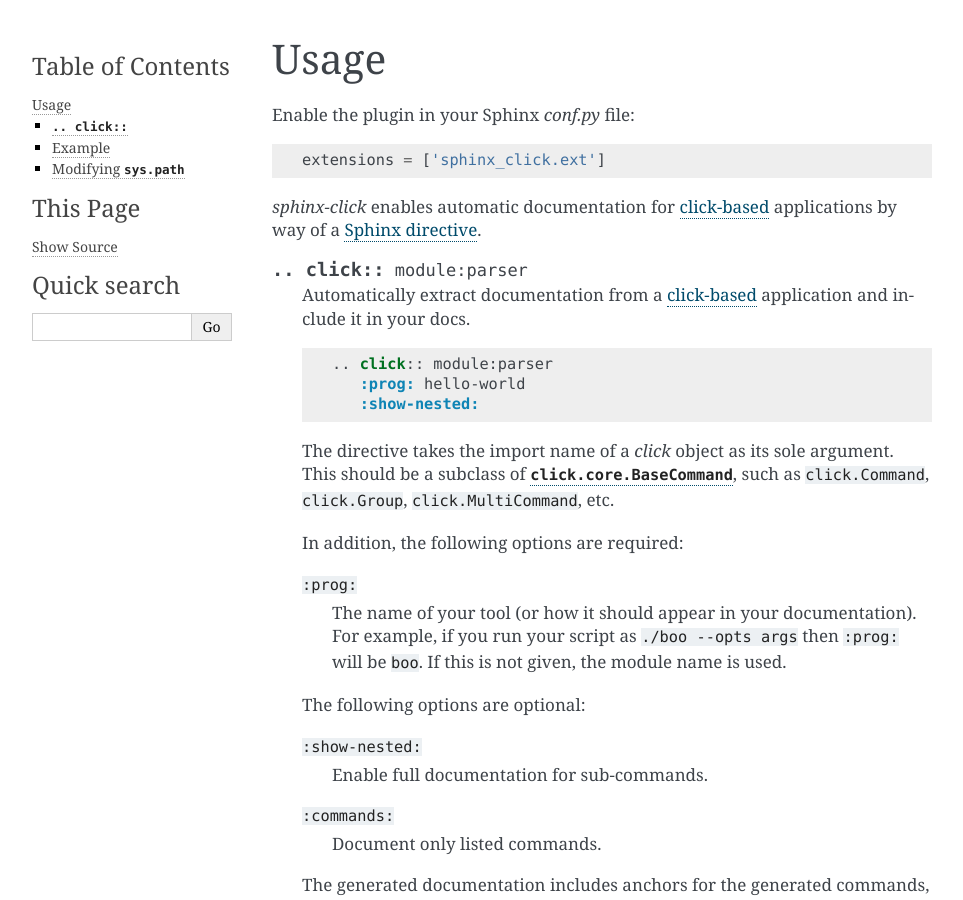
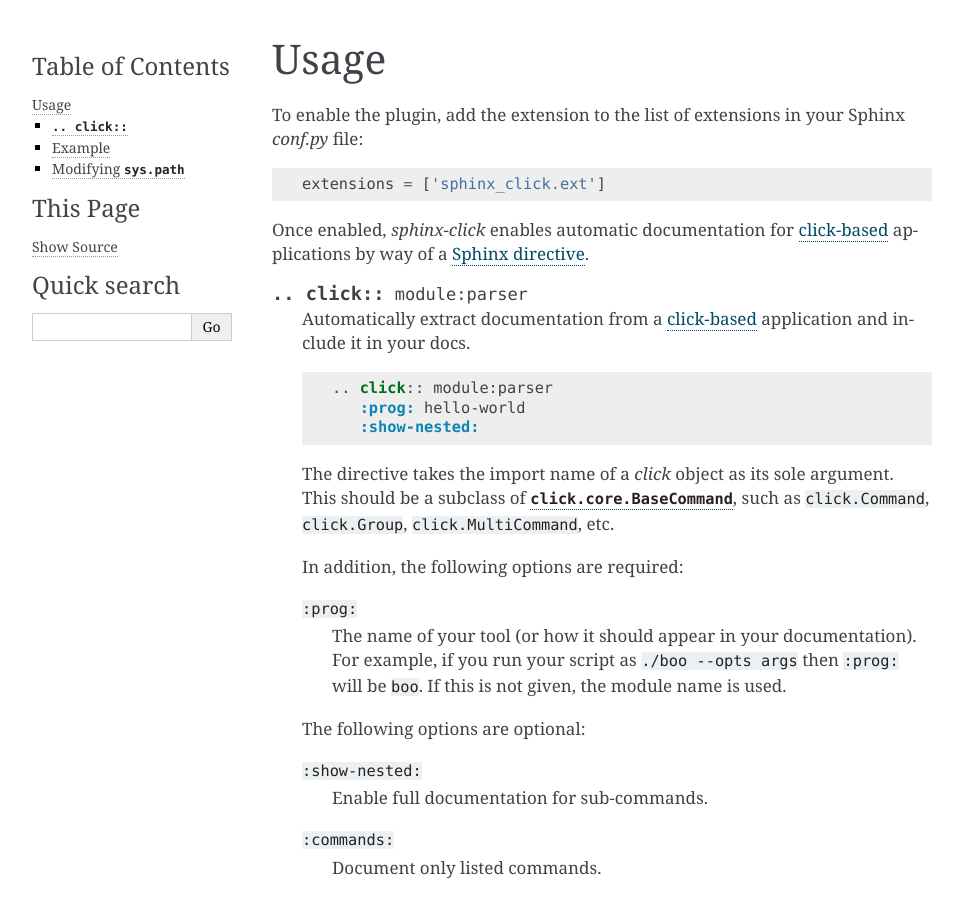
Before and after one commit to click-contrib/sphinx-click, a Sphinx documentation site: the page built from docs/usage.rst, in a window 1280 px wide and 900 px high. Shown: the whole window, without its empty margins (148-1111 px from the left). Built offline with Sphinx 7.4.7, drawn with Linux system fonts in a browser that asks for light colours.

Commit message:
Reword instructions on how to enable extension

```diff
--- a/docs/usage.rst
+++ b/docs/usage.rst
@@ -1,14 +1,15 @@
 Usage
 =====
 
-Enable the plugin in your Sphinx `conf.py` file:
+To enable the plugin, add the extension to the list of extensions in your
+Sphinx `conf.py` file:
 
 .. code-block:: python
 
    extensions = ['sphinx_click.ext']
 
-*sphinx-click* enables automatic documentation for `click-based`_ applications
-by way of a `Sphinx directive`_.
+Once enabled, *sphinx-click* enables automatic documentation for
+`click-based`_ applications by way of a `Sphinx directive`_.
 
 .. rst:directive:: .. click:: module:parser
 
```
